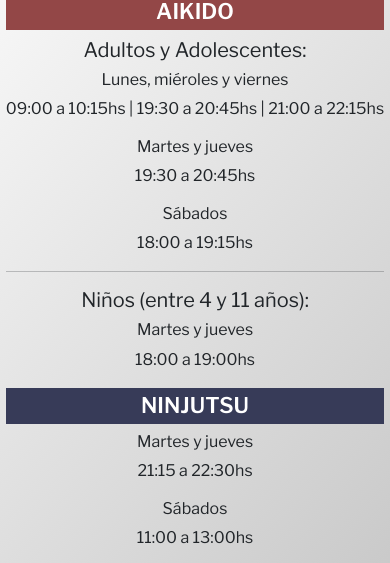
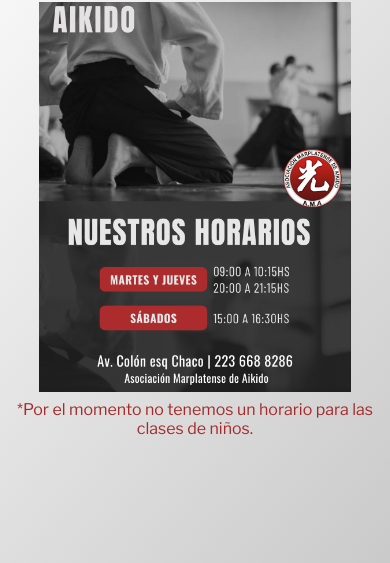
Before and after one commit to Flarien/SitioWeb_AMA, a website: page pages/clases.html in a window 390 px wide. Shown: the part 127-690 px from the top of the page. Drawn offline with nearby package versions, Linux system fonts and the light colour scheme; some packages are replaced by stand-ins of ours; a script that the page names is missing.

Commit message:
actualiza horarios clases

```diff
--- a/css/estilos.css
+++ b/css/estilos.css
@@ -35,11 +35,17 @@ a {
   margin-bottom: 0.5em; }
 
 .img {
-  width: 20%;
+  width: 30%;
   margin: 1em;
+  transition: all 0.3s ease-in-out;
   display: inline-block; }
-  .img:hover {
-    width: 50%; }
+.img:hover {
+  width: 32%; }
+@media screen and (max-width: 768px) {
+  .img {
+    width: 80%;
+    margin: 0.5em; } .img:hover {
+  width: 82%; }}
 
 header nav {
   color: white;
@@ -615,7 +621,8 @@ header a {
 
 @media screen and (min-width: 541px) {
   .horariosMobile {
-    display: none; } }
+    display: none; }
+  }
 
 @media screen and (max-width: 768px) {
   .calendario h5 {
--- a/pages/clases.html
+++ b/pages/clases.html
@@ -63,8 +63,15 @@
 	<main>
 		<section class="contenido">
 			<h1>Horario de Actividades</h1>
+
+			<div>
+				<img class="img" src="../assets/horarios.webp"
+					alt="horarios de Aikido: martes y jueves de 9 a 10:15hs y de 20 a 21:15hs. Sábados de 15 a 16:30hs">
+				<h6 style="color: brown; margin-bottom: 100px;">*Por el momento no tenemos un horario para las clases de niños.
+				</h6>
+			</div>
 			<!-- Grilla de horarios desktop y tablet -->
-			<div class="calendario container">
+			<!-- <div class="calendario container">
 				<div class="row">
 					<div class="col-2 dias border border-white">
 						<h5>Lunes</h5>
@@ -174,11 +181,12 @@
 					</div>
 					<div class="col-2 border border-white"></div>
 				</div>
-			</div>
+			</div> -->
 
 			<!--  Horarios mobile -->
 			<div class="horariosMobile">
-				<div>
+
+				<!-- <div>
 					<h4 class="aiki">AIKIDO</h4>
 					<h5>Adultos y Adolescentes:</h5>
 					<h6>Lunes, miéroles y viernes</h6>
@@ -205,7 +213,7 @@
 					<h4 class="tae">TAEKWONDO</h4>
 					<h6>Lunes, miéroles y viernes</h6>
 					<p>18:00 a 19:00hs</p>
-				</div>
+				</div> -->
 			</div>
 
 		</section>
```
Also changed, not shown: assets/horarios.webp (added).
